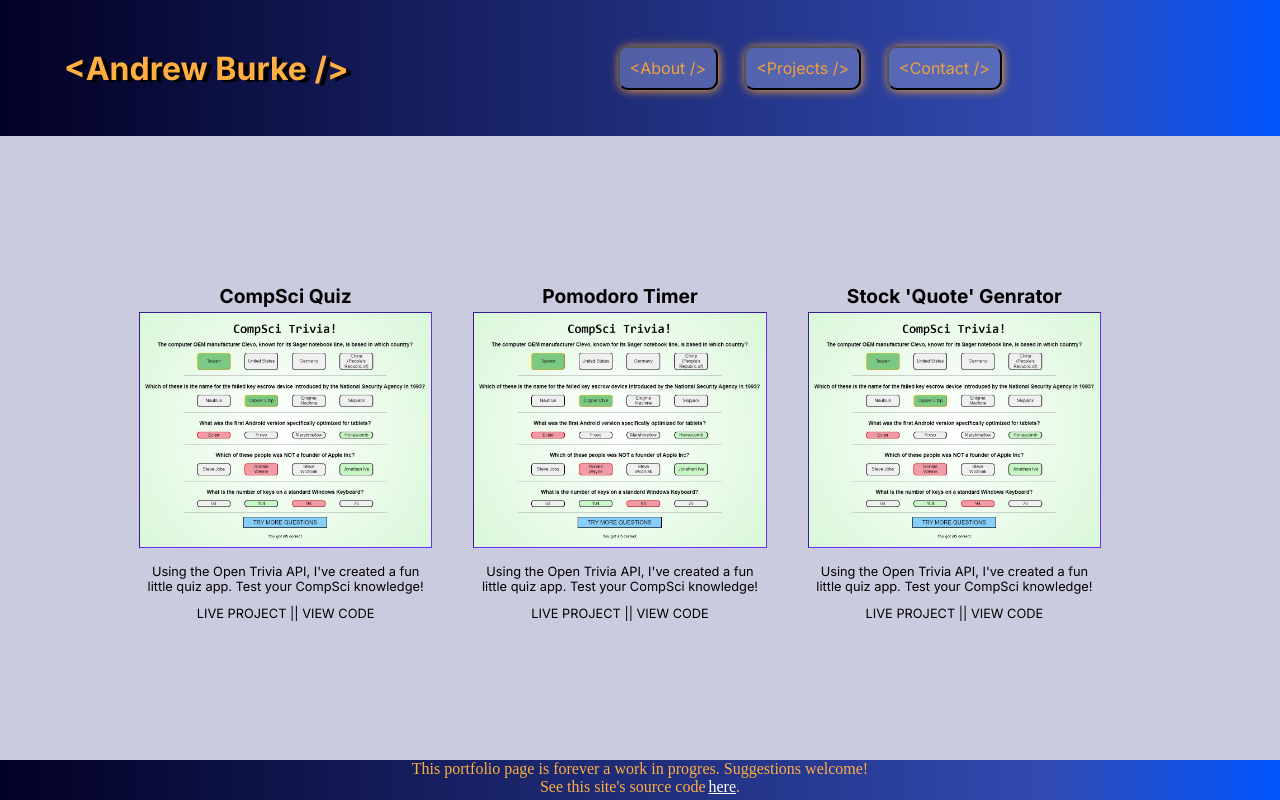
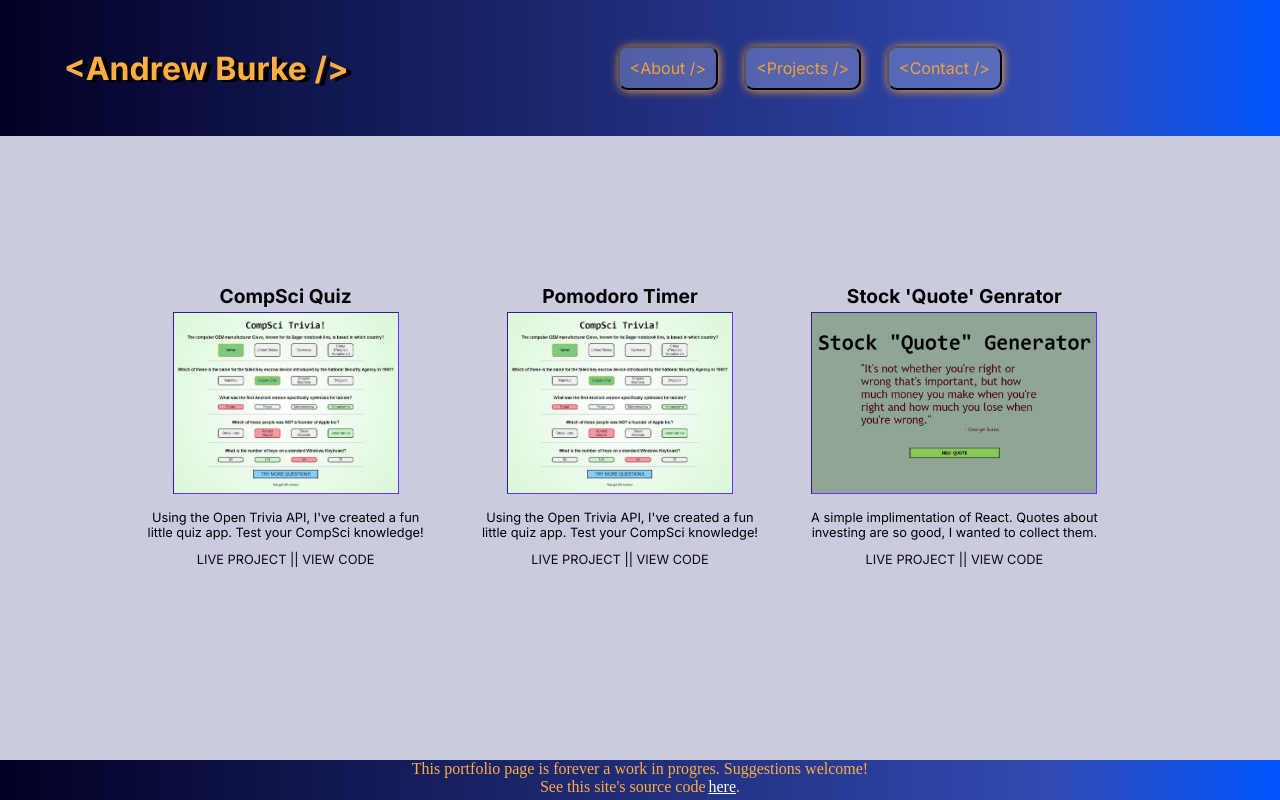
Before and after one commit to AndyTBurke/AndyBurkeDevPortfolio, a React (Vite) app: page / in a window 1280 px wide. Both pictures are taken after a click on the button "<Projects />". Built offline with nearby package versions, Linux system fonts and the light colour scheme.

Commit message:
updates tp Projects page
added links to stock quote gen and quiz game

```diff
--- a/src/Projects.jsx
+++ b/src/Projects.jsx
@@ -8,19 +8,25 @@ export default function Projects() {
                     <h2>CompSci Quiz</h2>
                     <img className="proj-img" src="src\assets\images\CompSci-project.JPG"></img>
                     <p className="proj-description">Using the Open Trivia API, I've created a fun little quiz app. Test your CompSci knowledge!</p>
-                    <p>LIVE PROJECT || VIEW CODE</p>
+                    <p><a href="https://aburke-compsci-quiz.netlify.app"
+                        target="_blank">LIVE PROJECT</a> || <a href="https://github.com/AndyTBurke/Comp-Sci-Quiz"
+                        target="_blank">VIEW CODE</a></p>
                 </div>
                 <div className="project">
                     <h2>Pomodoro Timer</h2>
                     <img className="proj-img" src="src\assets\images\CompSci-project.JPG"></img>
                     <p className="proj-description">Using the Open Trivia API, I've created a fun little quiz app. Test your CompSci knowledge!</p>
-                    <p>LIVE PROJECT || VIEW CODE</p>
+                    <p><a href=""
+                        target="_blank">LIVE PROJECT</a> || <a href=""
+                        target="_blank">VIEW CODE</a></p>
                 </div>
                 <div className="project">
                     <h2>Stock 'Quote' Genrator</h2>
-                    <img className="proj-img" src="src\assets\images\CompSci-project.JPG"></img>
-                    <p className="proj-description">Using the Open Trivia API, I've created a fun little quiz app. Test your CompSci knowledge!</p>
-                    <p>LIVE PROJECT || VIEW CODE</p>
+                    <img className="proj-img" src="src\assets\images\QuoteGen-project.JPG"></img>
+                    <p className="proj-description">A simple implimentation of React. Quotes about investing are so good, I wanted to collect them.</p>
+                    <p><a href="https://aburke-stock-quotations.netlify.app/"
+                        target="_blank">LIVE PROJECT</a> || <a href="https://github.com/AndyTBurke/Stock-Quotation-Generator"
+                        target="_blank">VIEW CODE</a></p>
                 </div>
             </div>
         </div>
--- a/src/index.css
+++ b/src/index.css
@@ -176,13 +176,23 @@ body {
 
 .proj-img {
     margin-top: -1.5vh;
-    width: 99%;
+    height: 50%;
     border: 1px inset rgb(92, 43, 226);
 }
 
 .proj-img:hover {
     cursor: pointer;
     border-color: #ff9933;
+}
+
+.project > p > a {
+    color:#100625;
+    text-decoration: none;
+}
+
+.project > p > a:hover {
+    color:#2061da;
+    background-color: #ffcc99;
 }
 
 @media only screen and (max-width: 930px) {
```
Also changed, not shown: src/assets/images/QuoteGen-project.JPG (added).
